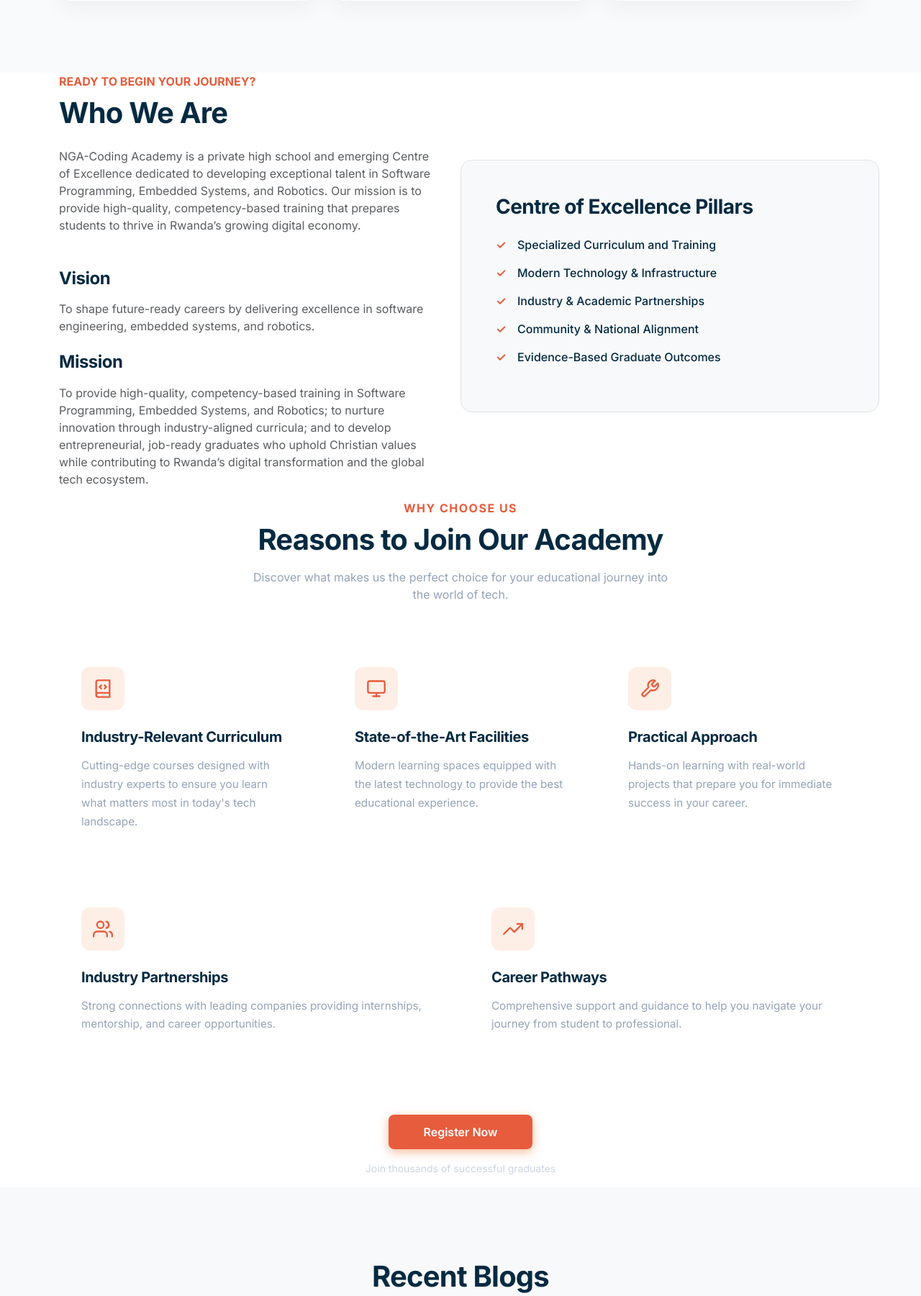
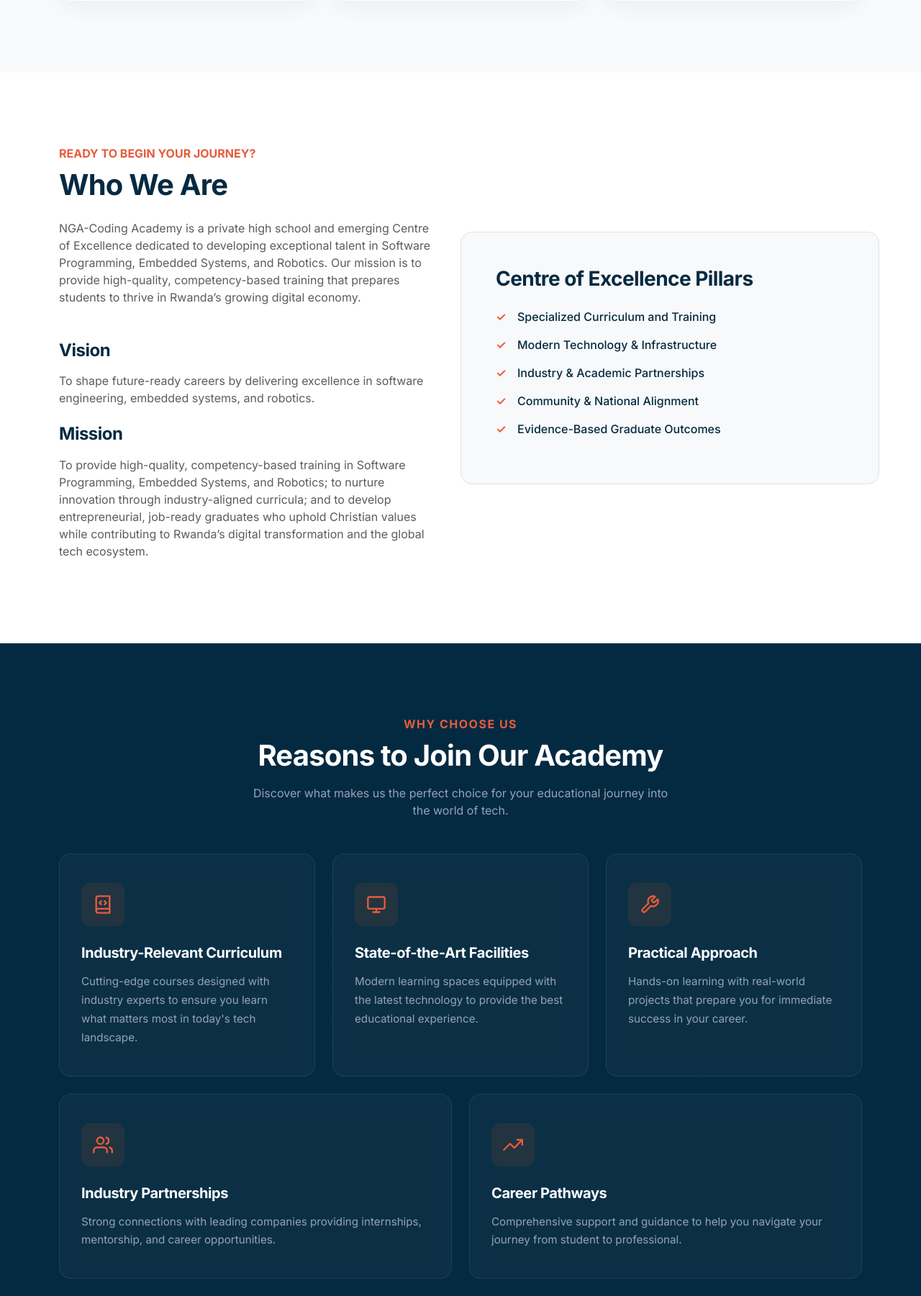
Before and after one commit to ndazivunnyefelix08-lab/nga_website, a PHP site: page /nga/coding-academy/ in a window 1280 px wide. Shown: the part 1698-3499 px from the top of the page at 72% size. Run offline with PHP 8.4, Linux system fonts and the light colour scheme; data comes from the database, SQL or seed files in the repository; data that the repository does not hold is empty.

Commit message:
Database 3 configuration

```diff
--- a/coding-academy/index.php
+++ b/coding-academy/index.php
@@ -134,10 +134,8 @@ if (!isset($recent_blogs)) {
     .program-content { padding: 30px; }
     .program-number { font-size: 3rem; font-weight: 800; color: rgba(234, 88, 12, 0.1); position: absolute; top: 20px; right: 20px; }
 
-    /* =================
-     US ================= */
-    .
-    -section { padding: 100px 0; }
+    /* ================= ABOUT US ================= */
+    .about-section { padding: 100px 0; }
     .pillar-list { list-style: none; padding: 0; }
     .pillar-list li { position: relative; padding-left: 30px; margin-bottom: 15px; font-weight: 500; color: var(--sk-blue);}
     .pillar-list li::before {
@@ -482,7 +475,7 @@ if (!isset($recent_blogs)) {
                 </div>
             <?php
                 $i++;
-                $delay += 150; // Increase delay by 150ms for the next card
+                $delay += 150;
                 endforeach;
             else:
             ?>
@@ -520,11 +513,12 @@ if (!isset($recent_blogs)) {
         </div>
     </div>
 </section>
-<section class="">
+
+<section class="features-section">
     <div class="container">
         <div class="text-center mb-5" data-aos="fade-up">
             <span style="color: var(--sk-orange); font-weight: 700; text-transform: uppercase; letter-spacing: 1.5px;">Why Choose Us</span>
-            <h2 class="mt-2" style="font-size: 2.5rem; color: #ffffff;"><font color="#042a41">Reasons to Join Our Academy</font></h2>
+            <h2 class="mt-2" style="font-size: 2.5rem; color: #ffffff;">Reasons to Join Our Academy</h2>
             <p class="mt-3" style="color: #94a3b8; max-width: 600px; margin: 0 auto;">Discover what makes us the perfect choice for your educational journey into the world of tech.</p>
         </div>
 
@@ -538,7 +532,7 @@ if (!isset($recent_blogs)) {
                             <polyline points="14 8 16 10 14 12"></polyline>
                         </svg>
                     </div>
-                    <h4><font color="#042a41">Industry-Relevant Curriculum</font></h4>
+                    <h4>Industry-Relevant Curriculum</h4>
                     <p>Cutting-edge courses designed with industry experts to ensure you learn what matters most in today's tech landscape.</p>
                 </div>
             </div>
@@ -552,7 +546,7 @@ if (!isset($recent_blogs)) {
                             <line x1="12" y1="17" x2="12" y2="21"></line>
                         </svg>
                     </div>
-                    <h4><font color="#042a41">State-of-the-Art Facilities</font></h4>
+                    <h4>State-of-the-Art Facilities</h4>
                     <p>Modern learning spaces equipped with the latest technology to provide the best educational experience.</p>
                 </div>
             </div>
@@ -564,7 +558,7 @@ if (!isset($recent_blogs)) {
                             <path d="M14.7 6.3a1 1 0 0 0 0 1.4l1.6 1.6a1 1 0 0 0 1.4 0l3.77-3.77a6 6 0 0 1-7.94 7.94l-6.91 6.91a2.12 2.12 0 0 1-3-3l6.91-6.91a6 6 0 0 1 7.94-7.94l-3.76 3.76z"></path>
                         </svg>
                     </div>
-                    <h4><font color="#042a41">Practical Approach</font></h4>
+                    <h4>Practical Approach</h4>
                     <p>Hands-on learning with real-world projects that prepare you for immediate success in your career.</p>
                 </div>
             </div>
@@ -579,7 +573,7 @@ if (!isset($recent_blogs)) {
                             <path d="M16 3.13a4 4 0 0 1 0 7.75"></path>
                         </svg>
                     </div>
-                    <h4><font color="#042a41">Industry Partnerships</font></h4>
+                    <h4>Industry Partnerships</h4>
                     <p>Strong connections with leading companies providing internships, mentorship, and career opportunities.</p>
                 </div>
             </div>
@@ -592,7 +586,7 @@ if (!isset($recent_blogs)) {
                             <polyline points="17 6 23 6 23 12"></polyline>
                         </svg>
                     </div>
-                    <h4><font color="#042a41">Career Pathways</font></h4>
+                    <h4>Career Pathways</h4>
                     <p>Comprehensive support and guidance to help you navigate your journey from student to professional.</p>
                 </div>
             </div>
@@ -803,7 +763,7 @@ if (!isset($recent_blogs)) {
         AOS.init({
             duration: 800,      // How long the animation takes (in ms)
             offset: 100,        // Distance from bottom of screen before triggering
-            once: true,         // Whether animation should happen only once - while scrolling down
+            once: true,         // Whether animation should happen only once
             easing: 'ease-out-cubic' // Smooth easing function
         });
     });
```
Also changed, not shown: other parts of coding-academy/index.php (+16 -55 lines). Lines whose indentation alone changed are shown as unchanged.
